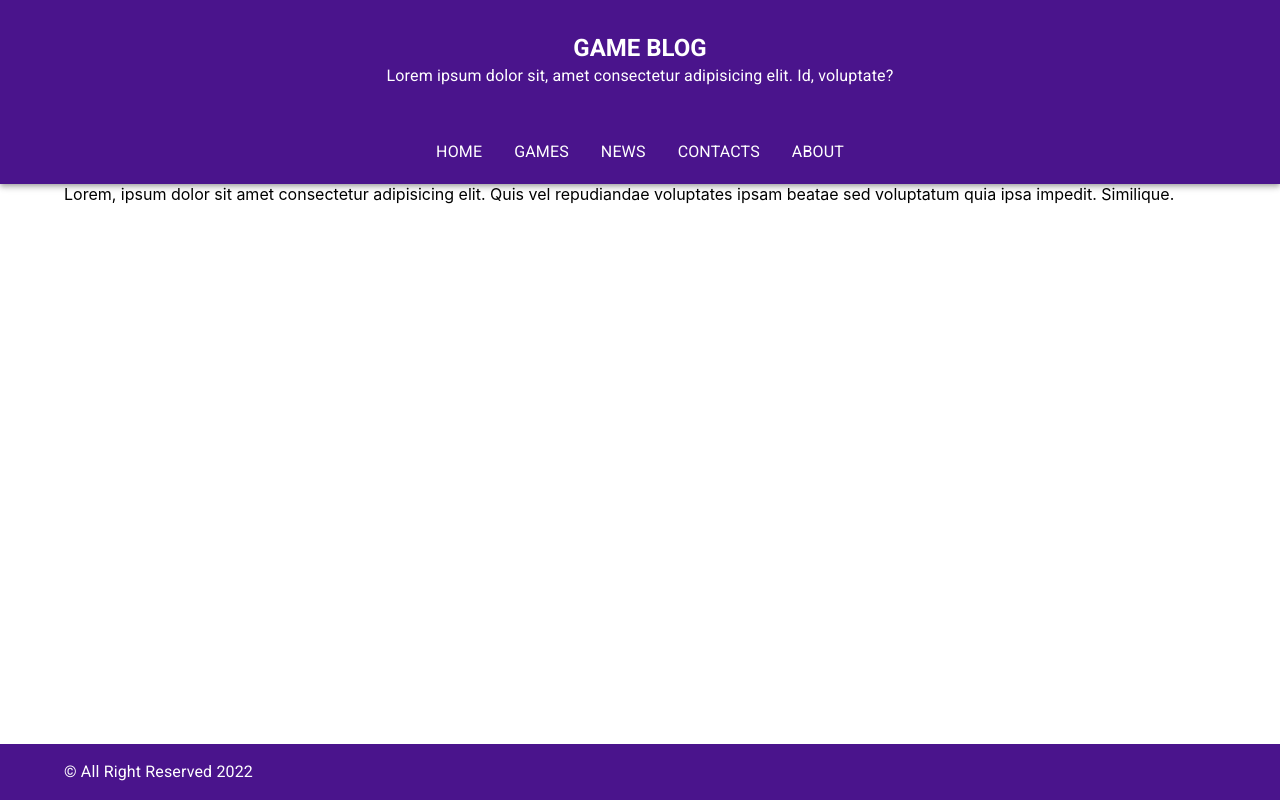
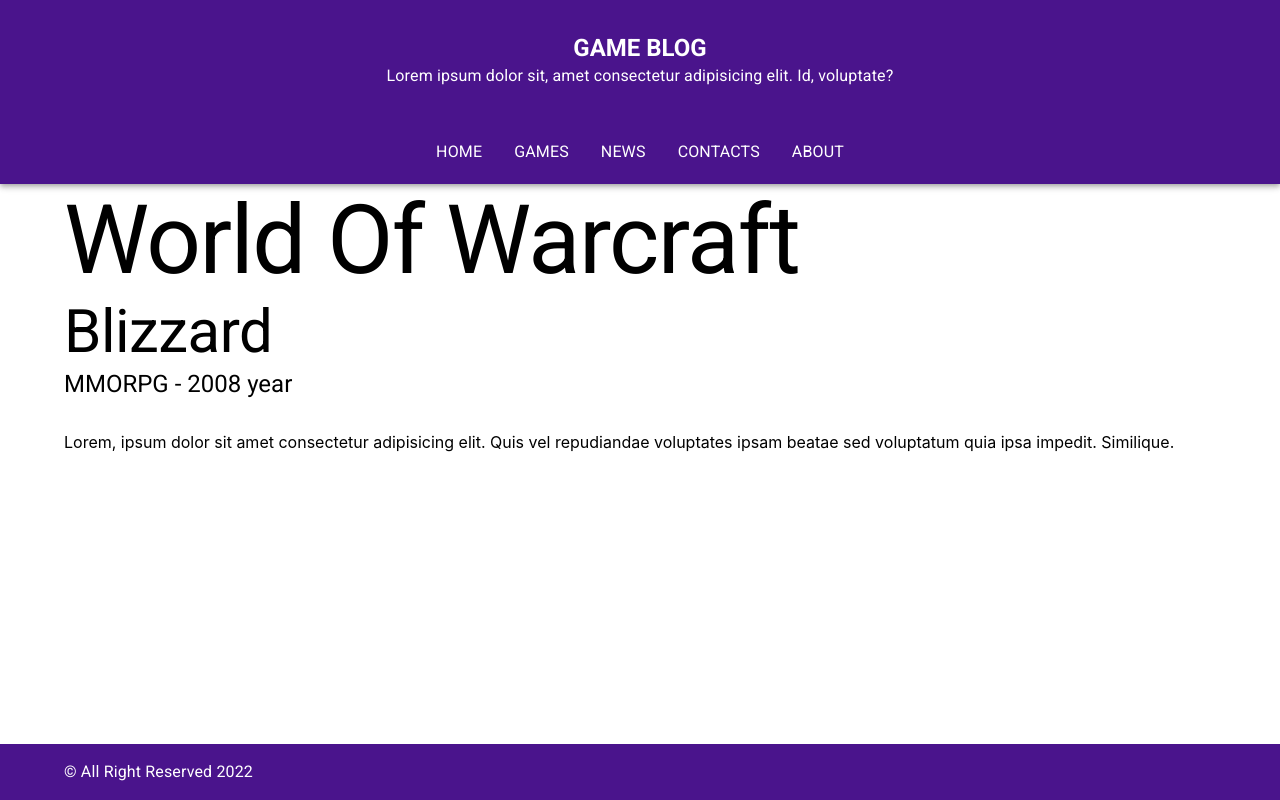
Before and after one commit to antklim89/game_blog, a Next.js app: page /games/20220420125430-world-of-warcraft in a window 1280 px wide. Built offline with nearby package versions, Linux system fonts and the light colour scheme.

Commit message:
updated Game component

```diff
--- a/layouts/Game/Game.tsx
+++ b/layouts/Game/Game.tsx
@@ -1,13 +1,24 @@
+import Box from '@mui/material/Box';
+import Typography from '@mui/material/Typography';
 import { FC } from 'react';
 
 import { IGame } from '~/types';
 
 
-const Game: FC<IGame> = ({ body }) => {
+const Game: FC<IGame> = ({ body, title, genre, year, publisher }) => {
     return (
-        <div>
-            {body}
-        </div>
+        <article>
+            <Typography variant="h1">
+                {title}
+            </Typography>
+            <Typography component="h2" variant="h2">
+                {publisher}
+            </Typography>
+            <Typography component="h5" sx={{ mb: 4 }} variant="h5">
+                {genre} - {year} year
+            </Typography>
+            <Box dangerouslySetInnerHTML={{ __html: body }} />
+        </article>
     );
 };
 
```
